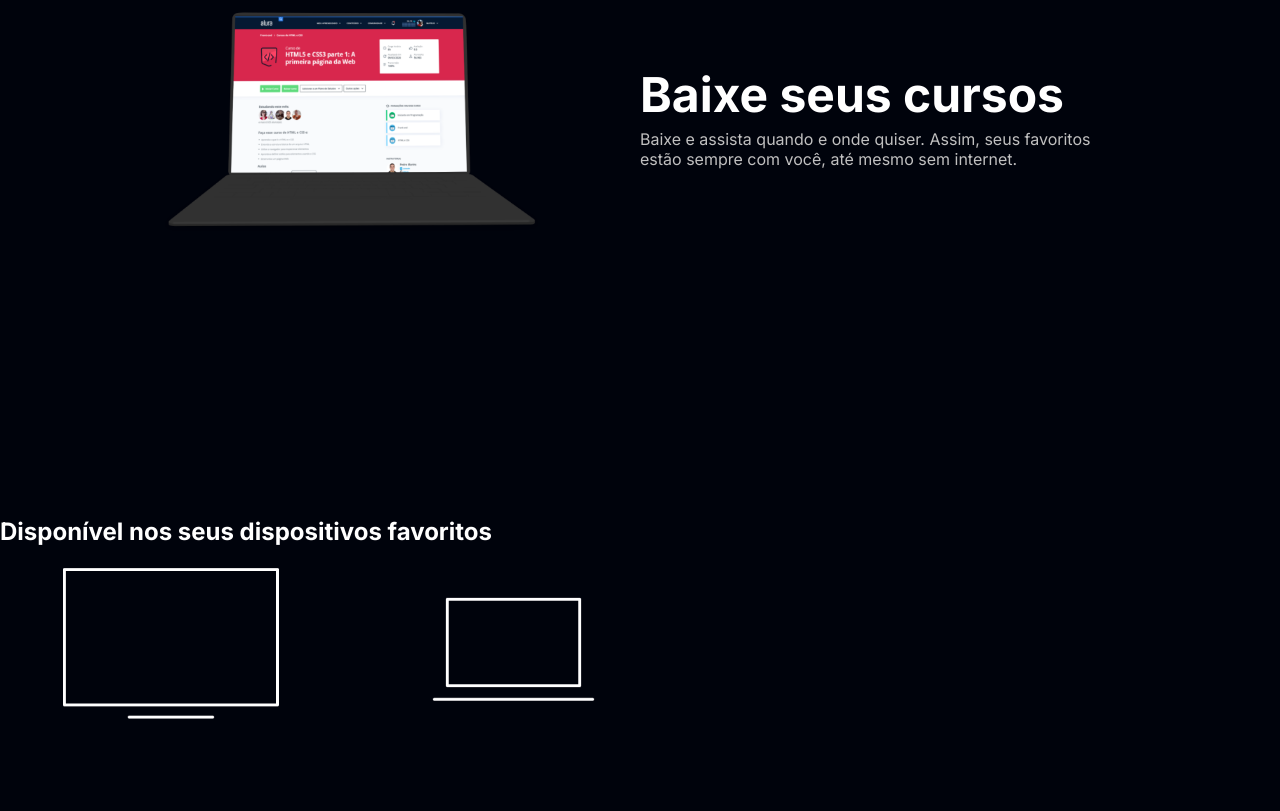
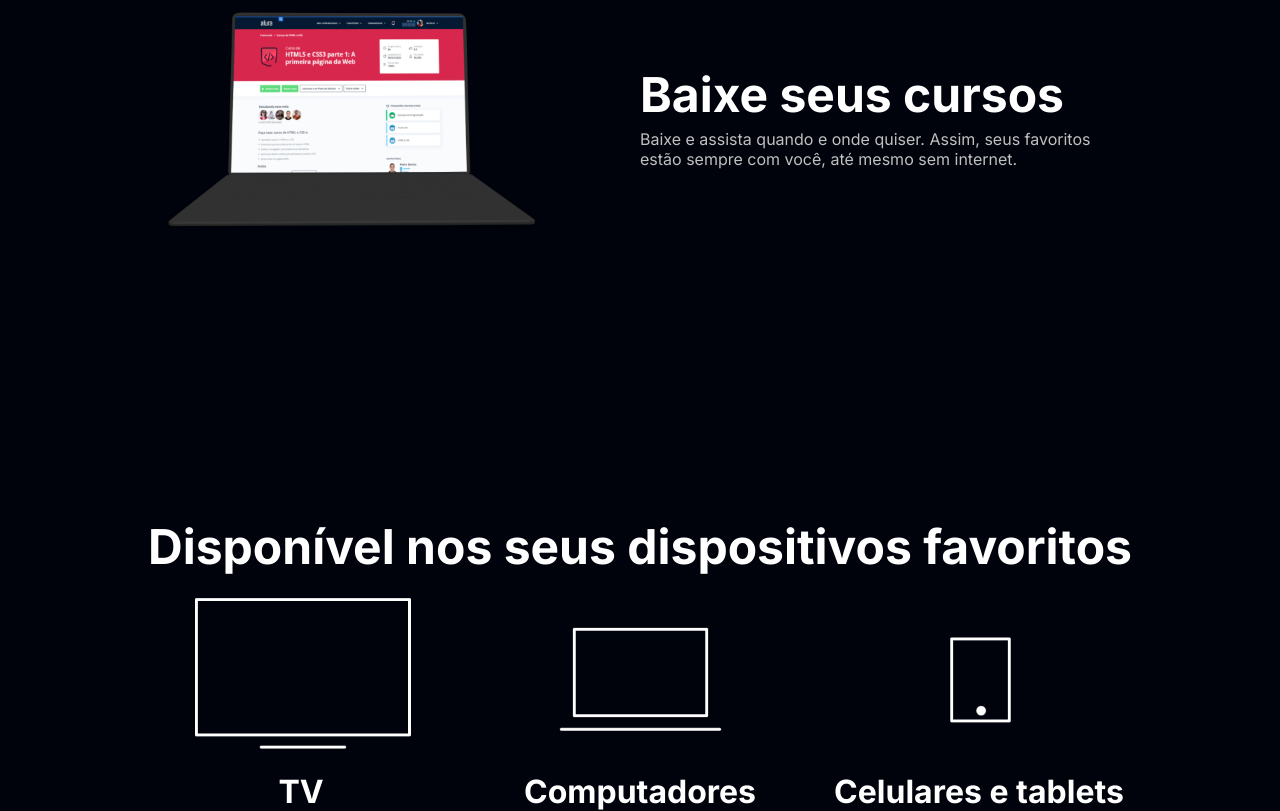
Before and after one commit to KevynSilveira/AluraPlus, a plain HTML site: page index.html in a window 1280 px wide. Shown: the part 2683-3494 px from the top of the page. Before the commit the page ends 3425 px from the top, so only its background shows below. Drawn offline with Linux system fonts and the light colour scheme.

Commit message:
Fazendo a section 4

```diff
--- a/index.html
+++ b/index.html
@@ -40,13 +40,25 @@
         </div>
      </section>
 
-     <section>
-        <h2>Disponível nos seus dispositivos favoritos</h2>
-        <div>
-            <img src="./assets/tv.png" alt="TV">
-            <img src="./assets/computador.png" alt="Computadores">
-            <img src="" alt="">
-        </div>
+     <section class="dispositivos">
+        <h2 class="dispositivos__titulo">Disponível nos seus dispositivos favoritos</h2>
+            <ul class="dispositivos__lista">
+                <li>
+                    <img class="imagem_dispositivos" src="./assets/tv.png" alt="TV">
+                    <h3 class="dispositivos__item">TV</h3>
+                </li>
+
+                <li>
+                    <img class="imagem_dispositivos"  src="./assets/computador.png" alt="Computadores">
+                    <h3 class="dispositivos__item">Computadores</h3>
+                </li>
+
+                <li>
+                    <img class="imagem_dispositivos"  src="./assets/celular.png" alt="Celulares e tablet">
+                    <h3 class="dispositivos__item">Celulares e tablets</h3>
+                </li>
+
+            </ul>
      </section>
 
 </body>
--- a/styles/style.css
+++ b/styles/style.css
@@ -104,3 +104,25 @@ body{
 .conteiner_descricao{
     padding: 2em;
 }
+
+
+.dispositivos__lista{
+    display: flex;
+    justify-content: center;
+    list-style-type: none;
+
+}
+
+.dispositivos{
+    text-align: center;
+}
+
+.dispositivos__titulo{
+    font-size: 48px;
+    color: var(--branco-principal);
+}
+
+.dispositivos__item{
+    font-size: 32px;
+    color: var(--branco-principal);
+}
```
